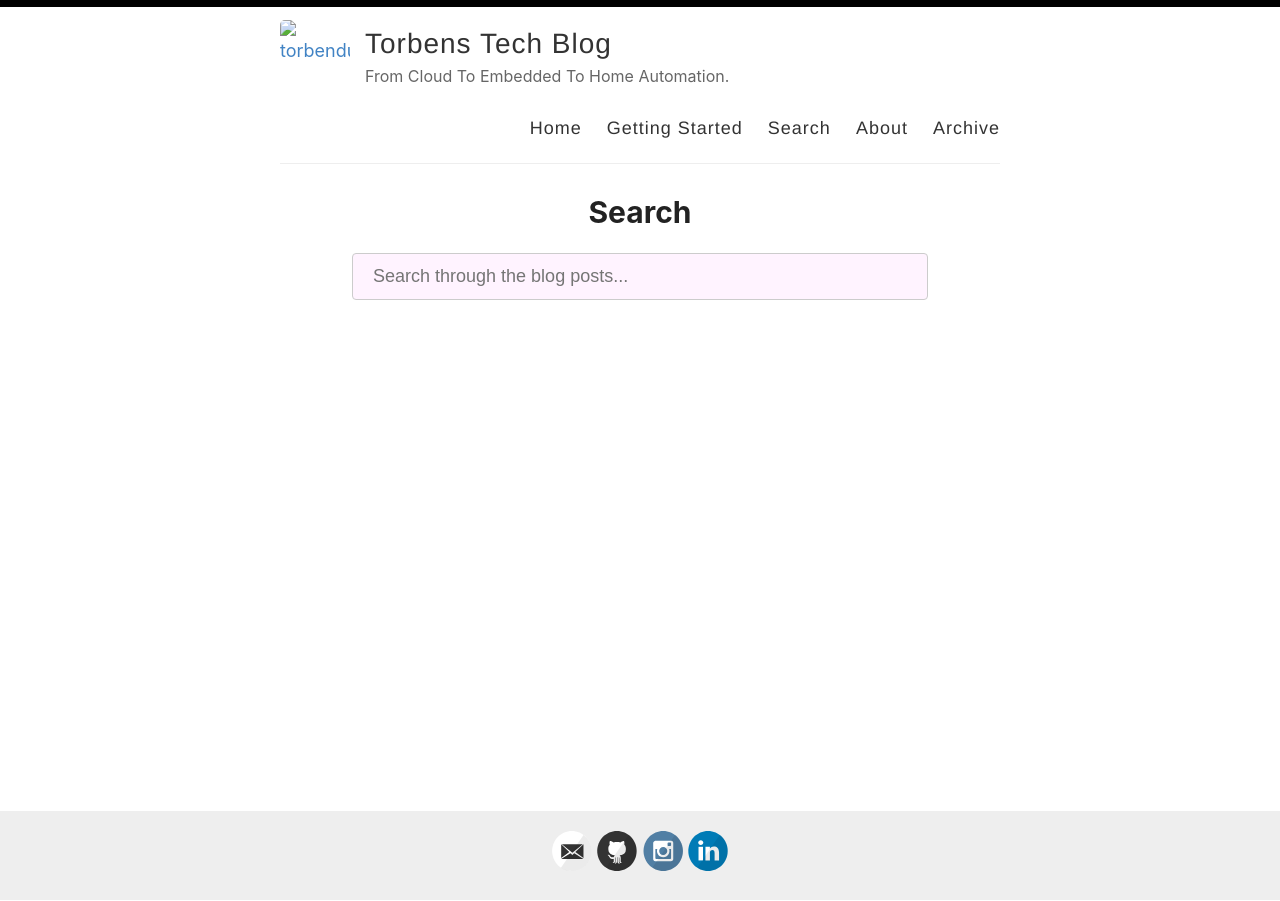
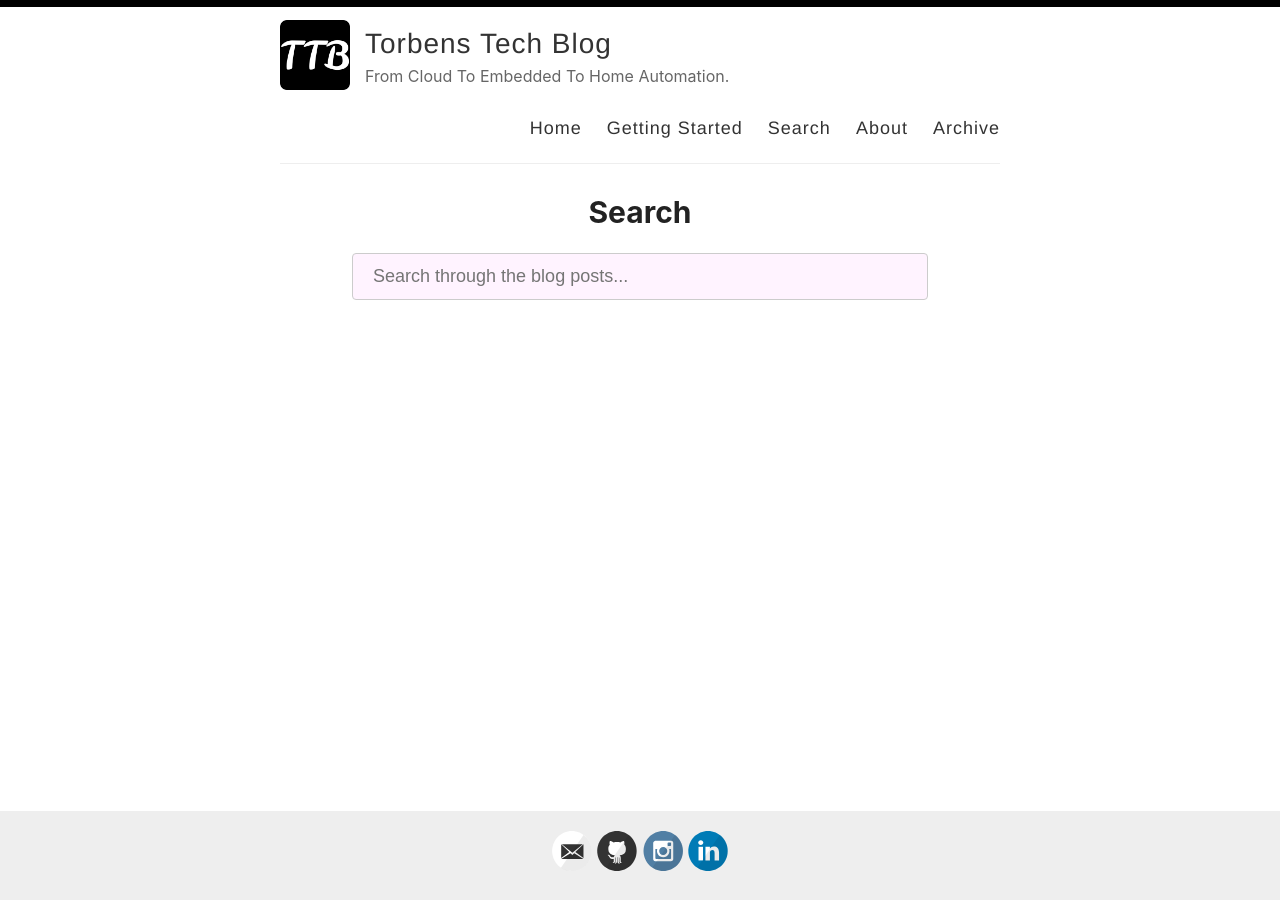
Before and after one commit to torbendury/torbendury.github.io, a Jekyll site: the page built from _pages/search.md, in a window 1280 px wide. Built offline with Jekyll 4.4.1, drawn with Linux system fonts in a browser that asks for light colours.

Commit message:
fix: avatar reference

```diff
--- a/_config.yml
+++ b/_config.yml
@@ -12,7 +12,7 @@ author: Torben Dury
 description: From Cloud To Embedded To Home Automation.
 
 # URL of your avatar or profile pic (you could use your GitHub profile pic)
-avatar: ./android-chrome-512x512.png
+avatar: /images/android-chrome-512x512.png
 
 #
 # Flags below are optional
```
